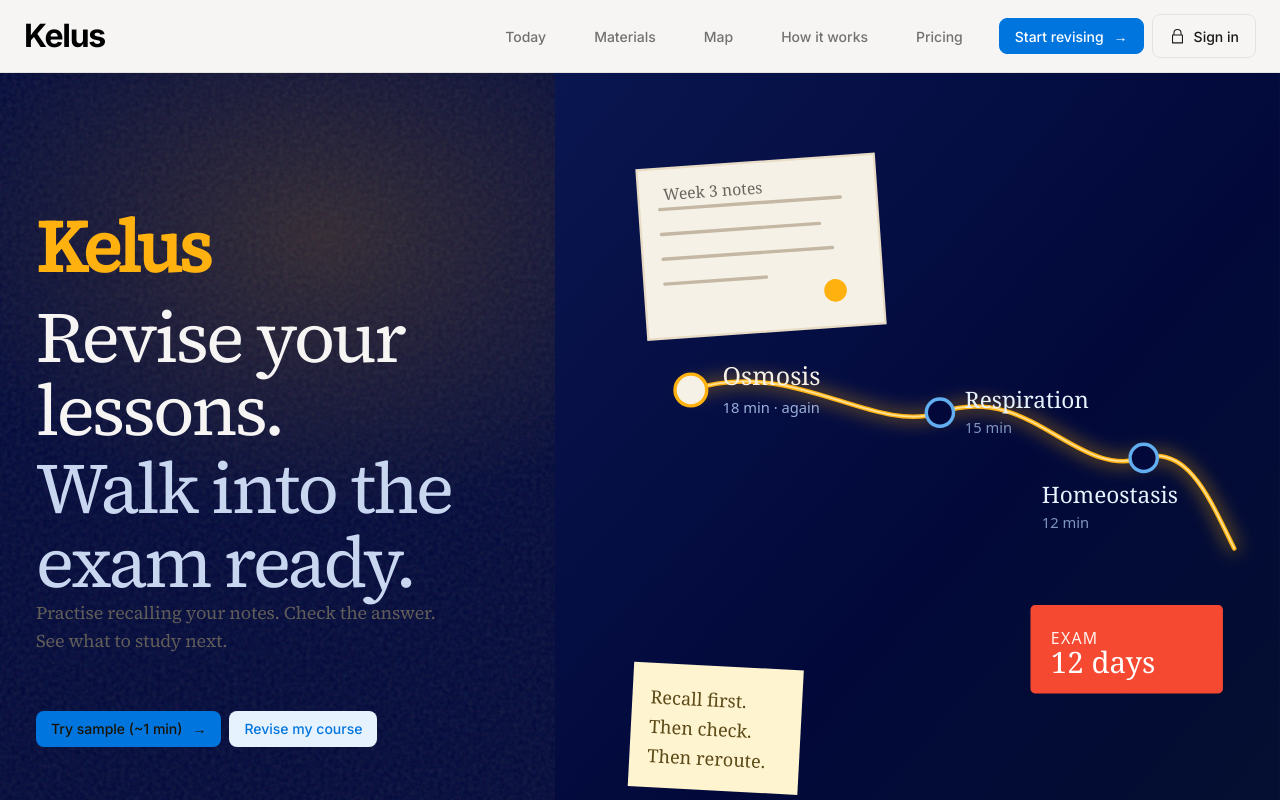
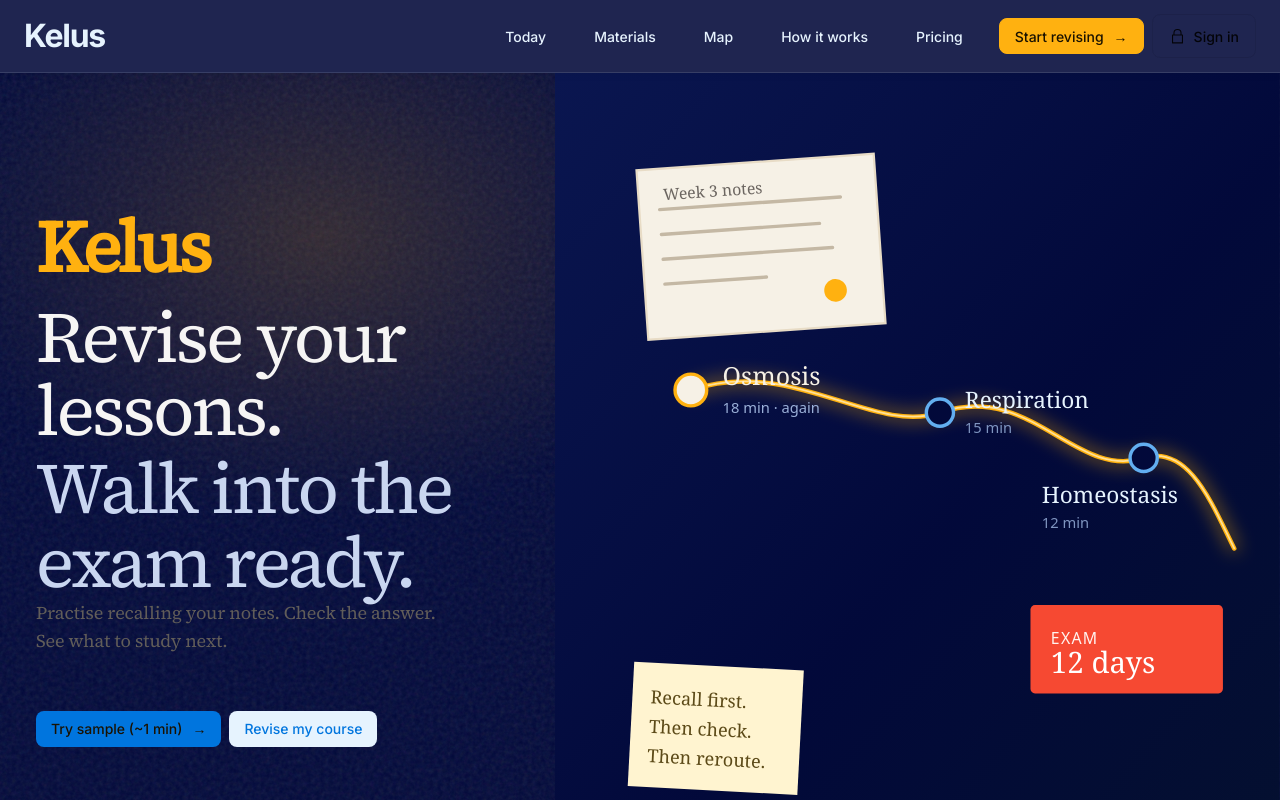
Before and after one commit to youssef-2420/kelus, a Next.js app: page / in a window 1280 px wide. Shown: the top 800 px of the page. Built offline with nearby package versions, Linux system fonts and the light colour scheme; no server answers.

Commit message:
Darken site header over the midnight poster hero
Co-authored-by: Youssef Ait Addi  <youssef.aitaddi@isiam.ma>

```diff
--- a/app/hero-poster.css
+++ b/app/hero-poster.css
@@ -244,3 +244,26 @@ body.is-notion-system .poster-sample-intro p {
     display: none;
   }
 }
+
+/* Header over midnight poster */
+body.is-notion-system:has(.kelus-hero.is-poster) .site-header {
+  background: rgba(2, 9, 58, 0.88);
+  border-bottom-color: rgba(230, 243, 254, 0.12);
+}
+
+body.is-notion-system:has(.kelus-hero.is-poster) .site-wordmark,
+body.is-notion-system:has(.kelus-hero.is-poster) .site-nav a,
+body.is-notion-system:has(.kelus-hero.is-poster) .site-header .text-btn {
+  color: #e6f3fe;
+}
+
+body.is-notion-system:has(.kelus-hero.is-poster) .site-nav a:hover,
+body.is-notion-system:has(.kelus-hero.is-poster) .site-wordmark:hover {
+  color: #ffb110;
+}
+
+body.is-notion-system:has(.kelus-hero.is-poster) .site-header-action {
+  background: #ffb110;
+  color: #1a1200;
+  border-color: #ffb110;
+}
```
